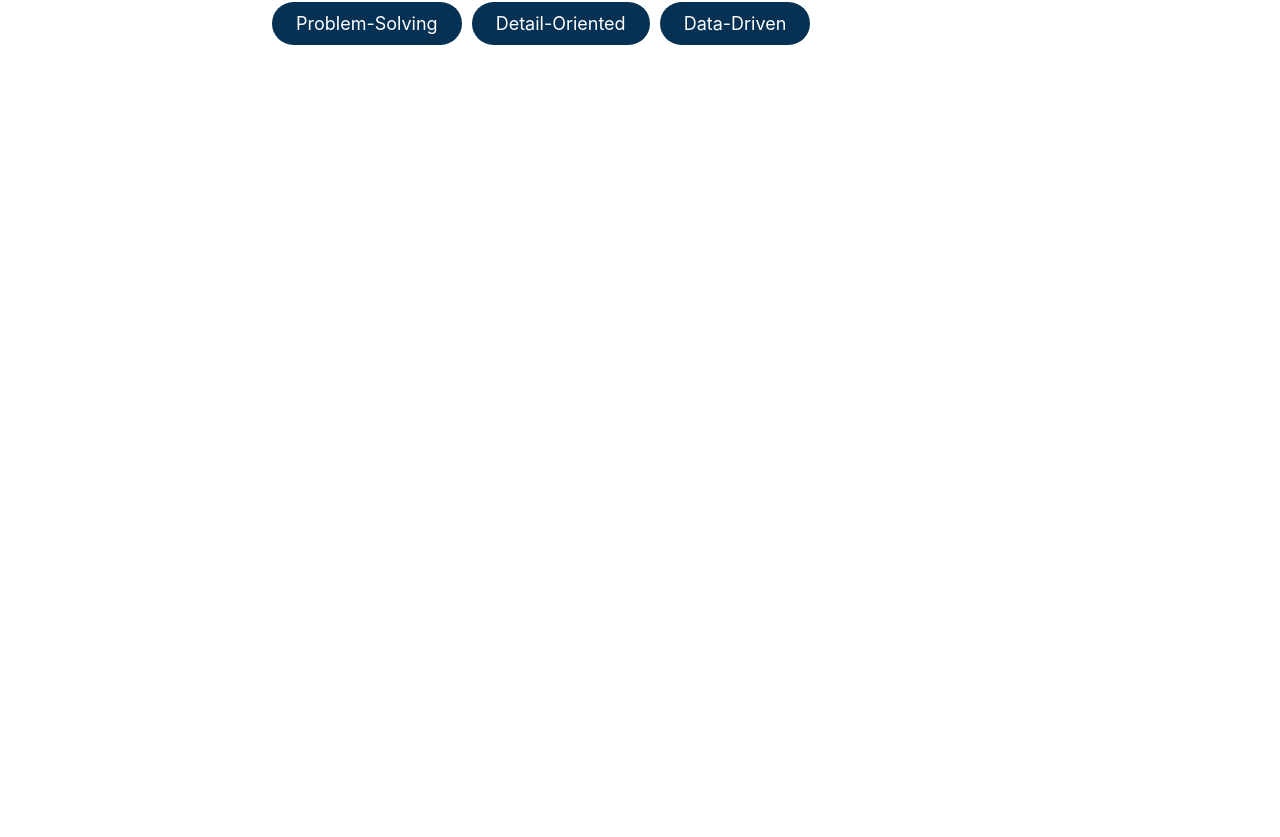
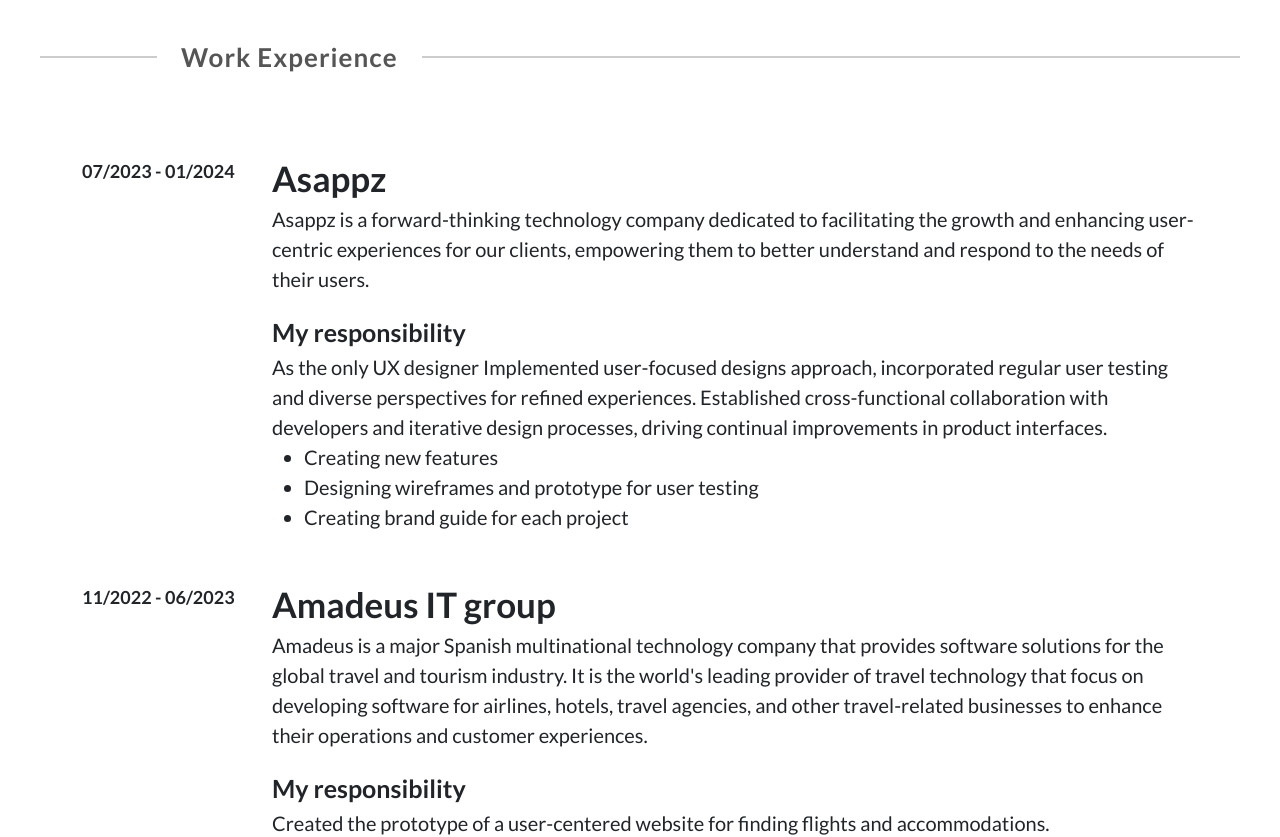
Before and after one commit to SabaKD/my-portfolio-react, a React (Create React App) app: page /AboutMe in a window 1280 px wide. Shown: the part 1731-2568 px from the top of the page. Before the commit the page ends 1836 px from the top, so only its background shows below. Built offline with nearby package versions, Linux system fonts and the light colour scheme.

Commit message:
work experiences done

```diff
--- a/src/App.css
+++ b/src/App.css
@@ -6,13 +6,7 @@
   --accent-color: #053154;
 
 }
-h1,
-h2,
-h3,
-h4,
-p,
-a,
-li {
+body {
   font-family: var(--heading-font-family);
 }
 
--- a/src/Components/Aboutme.css
+++ b/src/Components/Aboutme.css
@@ -31,12 +31,12 @@
     font-size: 24px;
     font-weight: 400;
 }
-ul li:not(:last-child) {
+.AboutmeHero ul li:not(:last-child) {
     margin-bottom: 30px;
 
 }
 .AboutmeSeperator{
-    margin: 180px 40px 90px 40px;
+    margin: 120px 40px 70px 40px;
 
 }
 
@@ -65,7 +65,7 @@
 }
 .AboutmeSkillset .tags{
     display: flex;
-        flex-wrap: wrap;
+    flex-wrap: wrap;
 
 }
 .AboutmeSkillset .title {
@@ -82,3 +82,39 @@
     border-radius: 50px;
     text-transform: capitalize;
 }
+
+.AboutmeHandleDescription .exp{
+    margin-bottom: 30px;
+}
+.AboutmeHandleDescription .date{
+    font-size: 18px;
+    font-weight: 700;
+    padding-top: 6px;
+}
+.AboutmeHandleDescription .title{
+    font-size: 35px;
+    font-weight: 700;
+
+}
+.AboutmeHandleDescription .text {
+    font-size: 20px;
+    font-weight: 400;
+
+}
+.AboutmeHandleDescription .subTitle {
+    font-size: 25px;
+    font-weight: 700;
+    margin-top: 20px;
+}
+.AboutmeHandleCertificates .title{
+    font-size: 35px;
+    font-weight: 700;
+}
+.AboutmeHandleCertificates .text {
+    font-size: 20px;
+    font-weight: 400;
+}
+.AboutmeHandleCertificates .text strong {
+    font-size: 20px;
+    font-weight: 700;
+}
--- a/src/Components/Aboutme.js
+++ b/src/Components/Aboutme.js
@@ -4,6 +4,8 @@
 import "./Aboutme.css";
 import AboutmeSeperator from "./AboutmeSeperator";
 import AboutmeSkillset from "./AboutmeSkillset";
+import AboutmeWorkExperience from "./AboutmeWorkExperience";
+import AboutmeCertificates from "./AboutmeCertificates";
 
 export default function Aboutme(){
     return(
@@ -13,6 +15,11 @@
             <AboutmeHero/>
             <AboutmeSeperator title={"Skillset"}/>
             <AboutmeSkillset/>
+            <AboutmeSeperator title={"Work Experience"}/>
+            <AboutmeWorkExperience/>
+            <AboutmeSeperator title={"Education & Certificates"}/>
+            <AboutmeCertificates/>
+
         </div>
     )
 }
--- /dev/null
+++ b/src/Components/AboutmeCertificates.js
@@ -0,0 +1,27 @@
+
+import React from "react";
+import AboutmeHandleCertificates from "./AboutmeHandleCertificates";
+import advui from "/Users/saba/Desktop/Shecodes/Portfolio/my-portfolio-react/src/Images/AdvanceUI.png";
+
+
+export default function AboutmeCertificates(){
+    const details=[
+        {
+            pic: advui,
+            name: "name",
+            institute: "institute",
+            duration: "duration"
+        }
+    ]
+    return(
+        <div className="AboutmeCertificates container">
+             {details.map((detail,index)=>(
+                 <AboutmeHandleCertificates data={detail}/>
+
+             ))}
+
+
+
+        </div>
+    )
+}
--- /dev/null
+++ b/src/Components/AboutmeHandleCertificates.js
@@ -0,0 +1,33 @@
+
+
+import React from "react";
+
+
+export default function AboutmeHandleCertificates(props){
+
+
+    return(
+        <div className="AboutmeHandleCertificates">
+
+           <div className="row">
+               <div className="col-3">
+                   <img src={props.data.pic} alt={props.data.name}/>
+               </div>
+               <div className="col-9">
+                   <div className="title">
+                       {props.data.name}
+                   </div>
+                   <div className="text">
+                       <strong>Institute: </strong>{props.data.institute}
+                   </div>
+                   <div className="text">
+                       <strong>Duration: </strong>{props.data.duration}
+                   </div>
+
+               </div>
+           </div>
+
+
+        </div>
+    )
+}
--- /dev/null
+++ b/src/Components/AboutmeHandleDescription.js
@@ -0,0 +1,44 @@
+
+import React from "react";
+
+
+export default function AboutmeHandleDescription(props){
+    return(
+        <div className="AboutmeHandleDescription">
+            {props.description.map((des,index)=>(
+            <div className="row exp">
+               <div className="col-2 date">
+                   {des.date}
+               </div>
+               <div className="col-10 description">
+
+                   <div className="title">
+                   {des.title}
+                   </div>
+                   <div className="text">
+                   {des.text1}
+                   </div>
+                   <div className="subTitle">
+                   {des.subTitle}
+                   </div>
+                   <div className="text">
+                   {des.text2}
+                   </div>
+                   <ul className="text">
+                       <li>
+                           {des.bullet1}
+                       </li>
+                       <li>
+                           {des.bullet2}
+                       </li>
+                       <li>
+                           {des.bullet3}
+                       </li>
+
+                   </ul>
+               </div>
+           </div>
+           ))}
+        </div>
+    )
+}
--- a/src/Components/AboutmeSkillset.js
+++ b/src/Components/AboutmeSkillset.js
@@ -16,7 +16,6 @@
                     <AboutmeTags tag={"Visual Design"} />
                     <AboutmeTags tag={"Information Architecture"} />
                     <AboutmeTags tag={"WCGA 2.0"} />
-
                     <AboutmeTags tag={"Interaction Design"} />
                     <AboutmeTags tag={"Design Systems"} />
                     <AboutmeTags tag={"Usability Test"} />
--- /dev/null
+++ b/src/Components/AboutmeWorkExperience.js
@@ -0,0 +1,53 @@
+import React from "react";
+import AboutmeHandleDescription from "./AboutmeHandleDescription";
+
+
+export default function AboutmeWorkExperience(){
+    const description=[
+        {
+            date: "07/2023 - 01/2024",
+            title: "Asappz",
+            text1:"Asappz is a forward-thinking technology company dedicated to facilitating the growth and enhancing user-centric experiences for our clients, empowering them to better understand and respond to the needs of their users.",
+            subTitle:"My responsibility",
+            text2:"As the only UX designer Implemented user-focused designs approach, incorporated regular user testing and diverse perspectives for refined experiences. Established cross-functional collaboration with developers and iterative design processes, driving continual improvements in product interfaces.",
+            bullet1:"Creating new features",
+            bullet2:"Designing wireframes and prototype for user testing",
+            bullet3:"Creating brand guide for each project"
+        },
+        {
+            date: "11/2022 - 06/2023",
+            title: "Amadeus IT group",
+            text1:"Amadeus is a major Spanish multinational technology company that provides software solutions for the global travel and tourism industry. It is the world's leading provider of travel technology that focus on developing software for airlines, hotels, travel agencies, and other travel-related businesses to enhance their operations and customer experiences.",
+            subTitle:"My responsibility",
+            text2:"Created the prototype of a user-centered website for finding flights and accommodations.",
+            bullet1:"Maintain the design system",
+            bullet2:"Creating new features",
+            bullet3:"Creating brand guide for each project"
+        },
+        {
+            date: "01/2019 - 08/2022",
+            title: "Adaverse",
+            text1:"Adaverse Solutions is a dynamic software development company that guides clients through a comprehensive journey, from idea validation and generation to meticulous marketing strategies and UX/UI research, culminating in the delivery of fully developed and user-ready products and websites. ",
+            subTitle:"My responsibility",
+            text2:"As part of the UX teamI helped with their projects",
+            bullet1:"Prototyping",
+            bullet2:"Creating new features",
+            bullet3:"Creating brand guide"
+        },
+        {
+            date: "10/2021 - 09/2022",
+            title: "UX Land",
+            text1:"UXland is a women-owned digital product agency and online school based in Seattle, Washington.",
+            subTitle:"My responsibility",
+            text2:"Assistant of the teacher in UX Fundamental and UX/UI in action course",
+            bullet1:"Gave feedback to help them improve",
+            bullet2:"Monitored 50 students performance ",
+            bullet3:"Analyzed individual records to assess progress."
+        },
+    ]
+    return(
+       <div className="AboutmeWorkExperience container">
+           <AboutmeHandleDescription description={description}/>
+       </div>
+    )
+}
```
Also changed, not shown: src/Images/AdvanceUI.png (added).
